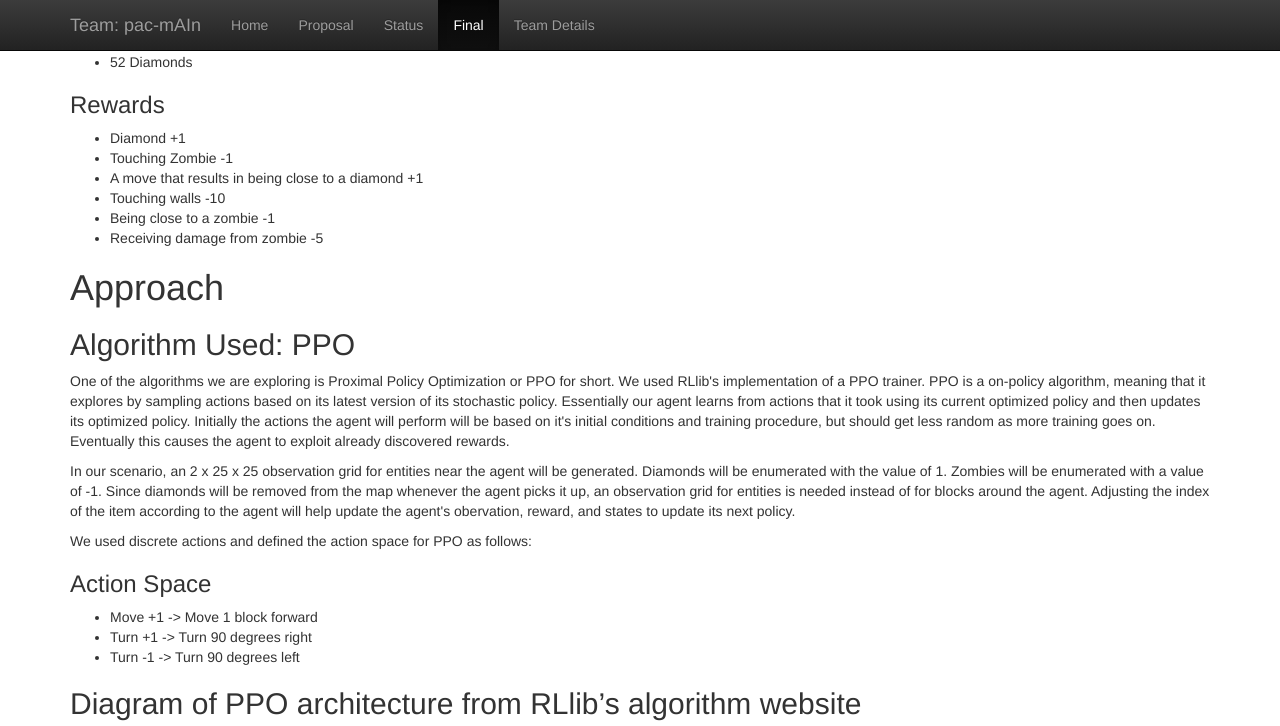
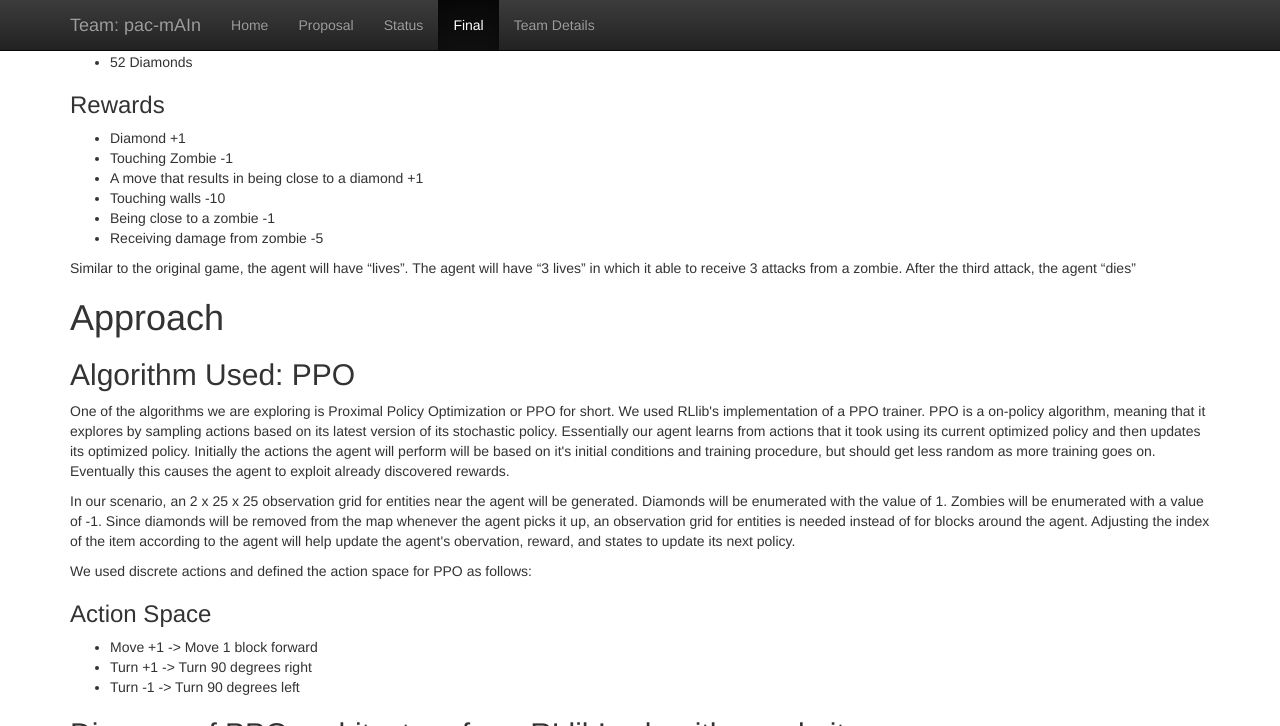
Before and after one commit to armaansd/pac-mAIn, a Jekyll site: the page built from docs/final.md, in a window 1280 px wide and 900 px high, scrolled down 757 px, cut to the strip 0-726 px from the top of the window. Built offline with Jekyll 4.4.1, drawn with Linux system fonts in a browser that asks for light colours.

Commit message:
Update final.md

```diff
--- a/docs/final.md
+++ b/docs/final.md
@@ -27,6 +27,7 @@ This will be exchanged for final vid later
 - Being close to a zombie -1
 - Receiving damage from zombie -5
 
+Similar to the original game, the agent will have "lives". The agent will have "3 lives" in which it able to receive 3 attacks from a zombie. After the third attack, the agent "dies"
 
 # Approach
 ## Algorithm Used: PPO
```
